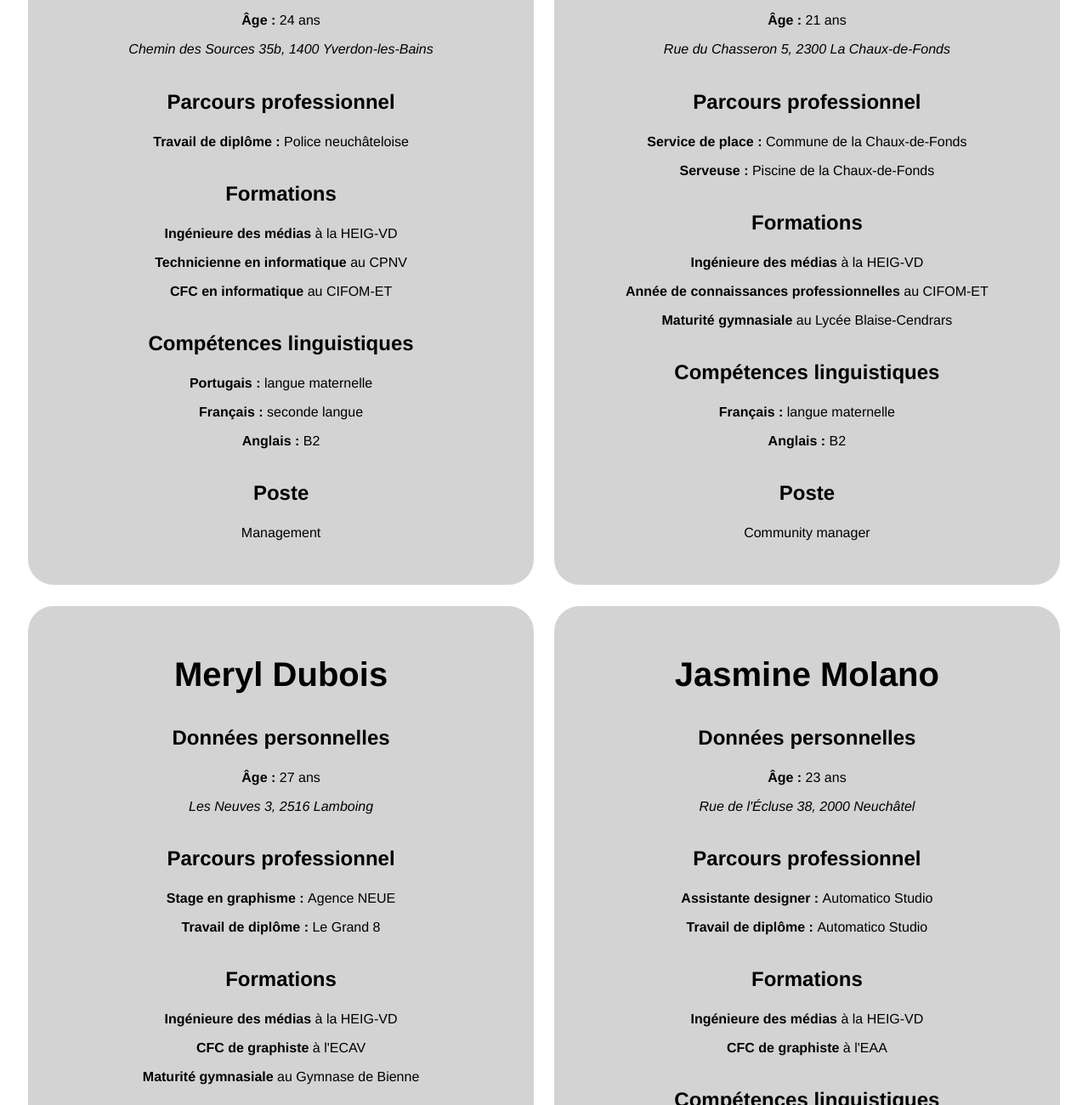
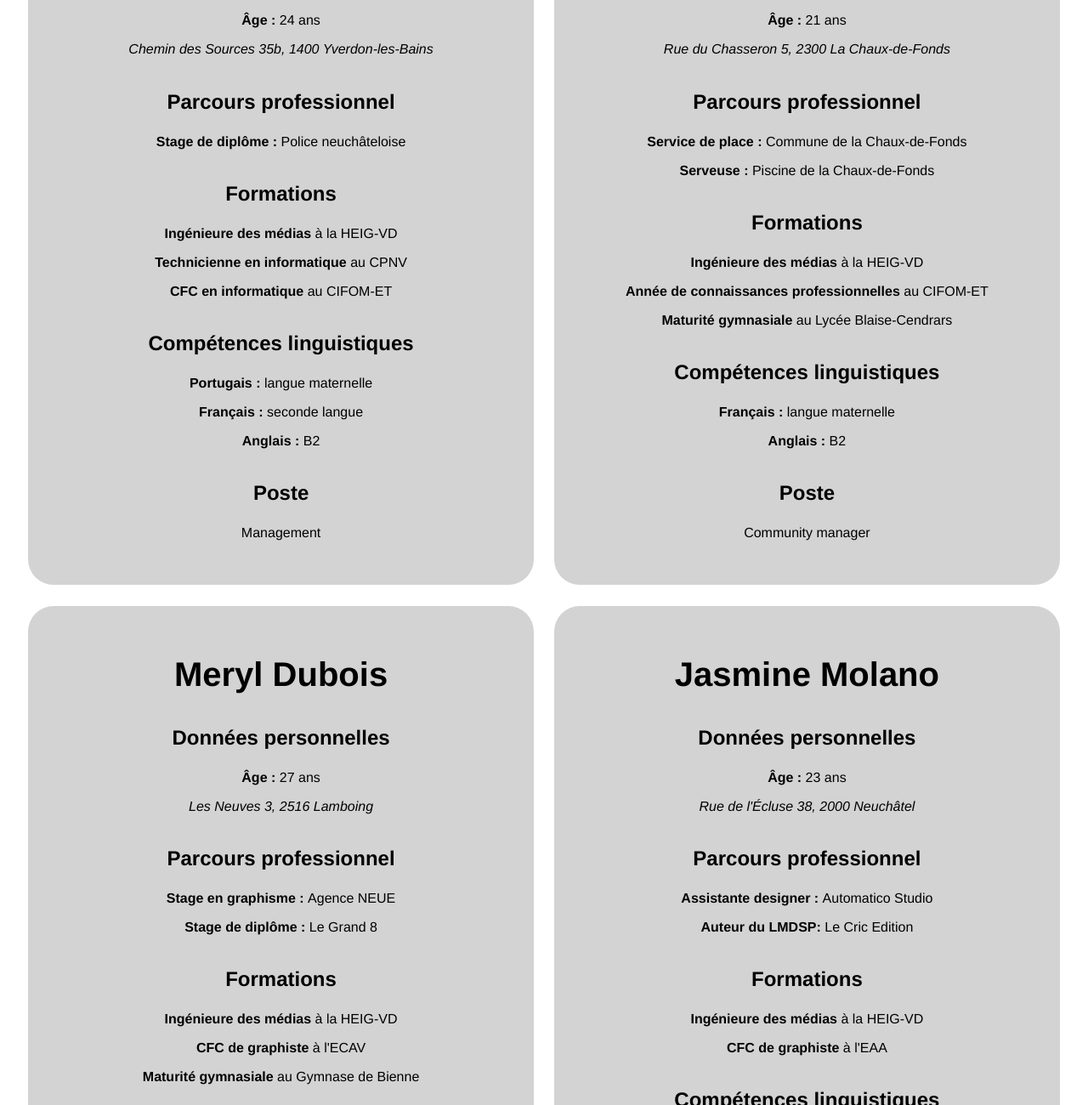
Before and after one commit to Meryl-D/webDon, a plain HTML site: page index.html in a window 1280 px wide. Shown: the part 337-1637 px from the top of the page at 85% size. Drawn offline with Linux system fonts and the light colour scheme.

Commit message:
Modif parcour pro collaborators

```diff
--- a/index.html
+++ b/index.html
@@ -25,7 +25,7 @@
             </section>
             <section class="parcours-pro">
                 <h3>Parcours professionnel</h3>
-                <p><b>Travail de diplôme : </b>Police neuchâteloise</p>
+                <p><b>Stage de diplôme : </b>Police neuchâteloise</p>
             </section>
             <section class="formations">
                 <h3>Formations</h3>
@@ -88,7 +88,7 @@
             <section class="parcours-pro">
                 <h3>Parcours professionnel</h3>
                 <p><b>Stage en graphisme : </b>Agence NEUE</p>
-                <p><b>Travail de diplôme : </b>Le Grand 8</p>
+                <p><b>Stage de diplôme : </b>Le Grand 8</p>
             </section>
             <section class="formations">
                 <h3>Formations</h3>
@@ -119,7 +119,7 @@
             <section class="parcours-pro">
                 <h3>Parcours professionnel</h3>
                 <p><b>Assistante designer : </b>Automatico Studio</p>
-                <p><b>Travail de diplôme : </b>Automatico Studio</p>
+                <p><b>Auteur du LMDSP: </b>Le Cric Edition</p>
             </section>
             <section class="formations">
                 <h3>Formations</h3>
```
